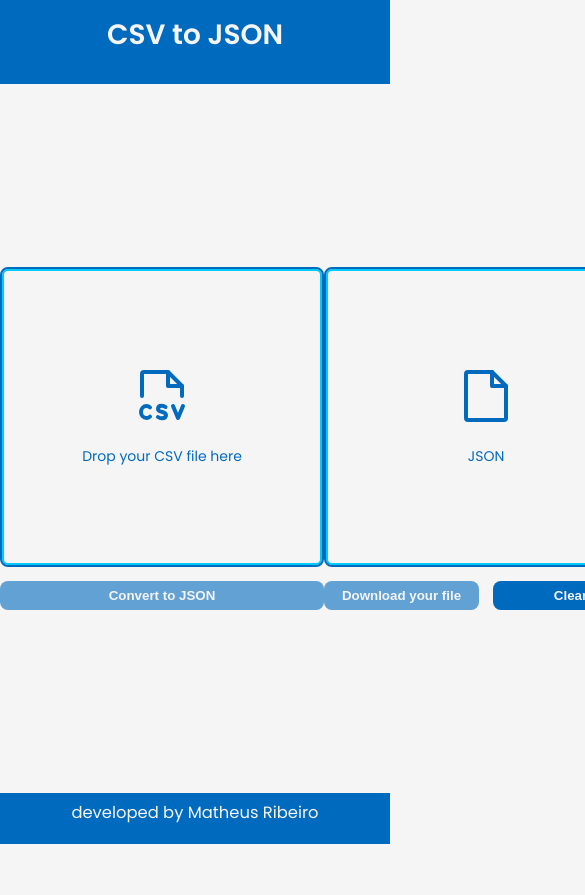
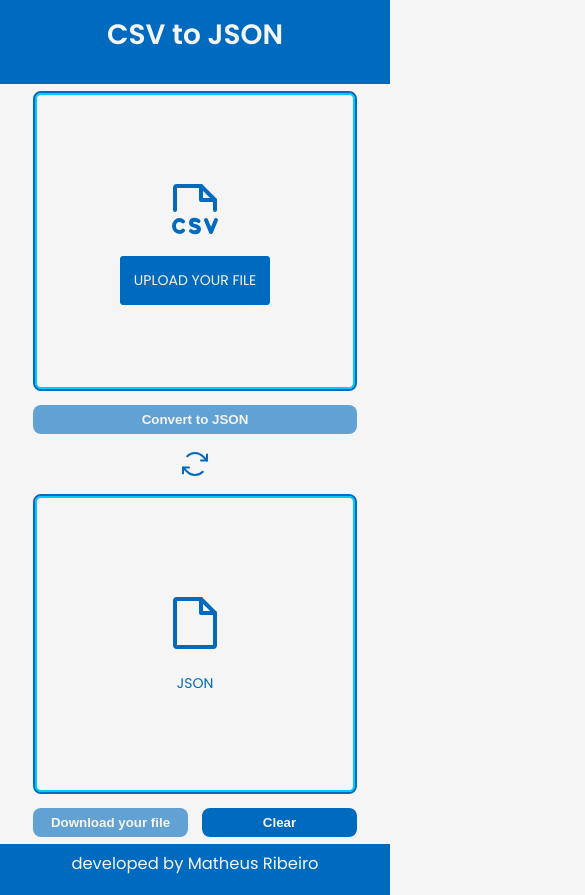
Before and after one commit to mdmath15/cvs-to-json-react, a Next.js app: page / in a window 390 px wide. Shown: the top 895 px of the page, 585 px wide, since content can reach past the window. Before the commit the page ends 844 px from the top, so only its background shows below. Built offline with nearby package versions, Linux system fonts and the light colour scheme.

Commit message:
feat: add mobile support

```diff
--- /dev/null
+++ b/src/hooks/useMedia.ts
@@ -0,0 +1,21 @@
+/* eslint-disable react-hooks/exhaustive-deps */
+import { useEffect, useState } from 'react'
+
+const useMedia = (media: string): boolean | null => {
+  const [match, setMatches] = useState<boolean | null>(null)
+
+  const changeMatch = () => {
+    const { matches } = window.matchMedia(media)
+    setMatches(matches)
+  }
+
+  useEffect(() => {
+    changeMatch()
+    window.addEventListener('resize', changeMatch)
+    return () => window.removeEventListener('resize', changeMatch)
+  }, [media])
+
+  return match
+}
+
+export default useMedia
--- a/src/pages/index.tsx
+++ b/src/pages/index.tsx
@@ -1,8 +1,18 @@
+/* eslint-disable react-hooks/exhaustive-deps */
 /* eslint-disable @next/next/no-page-custom-font */
 import Head from 'next/head'
 import { ArrowsClockwise, File, FileCsv } from 'phosphor-react'
 import { useEffect, useState } from 'react'
-import { ButtonsContainer, Container, Content, ContentCSV, Footer, Header, Main } from '../styles/styles'
+import useMedia from '../hooks/useMedia'
+import {
+  ButtonsContainer,
+  Container,
+  Content,
+  ContentCSV,
+  Footer,
+  Header,
+  Main
+} from '../styles/styles'
 
 const Home = () => {
   const [file, setFile] = useState<Blob | null>(null)
@@ -10,10 +20,9 @@ const Home = () => {
   const [csv, setCsv] = useState<string | null>(null)
   const [json, setJson] = useState<string | null>(null)
   const [highlighted, setHighlighted] = useState<boolean>(false)
+  const mobile = useMedia('(max-width: 740px)')
 
   useEffect(() => {
-    console.log(file)
-
     if (file) {
       const reader = new FileReader()
       reader.readAsText(file)
@@ -22,6 +31,12 @@ const Home = () => {
       }
     }
   }, [file])
+
+  const onChange = (e: any) => {
+    e.preventDefault()
+    setFile(e.target.files[0])
+    setFileName(e.target.files[0].name)
+  }
 
   const onDrop = (e: any) => {
     e.preventDefault()
@@ -99,8 +114,14 @@ const Home = () => {
             ) : (
               <>
                 <FileCsv size={64} color={'#006ABF'} />
-                <p>Drop your CSV file here</p>
+                {!mobile && <p>Drop your CSV file here</p>}
               </>
+            )}
+            {mobile && !csv && (
+              <div>
+                <label htmlFor='file'>Upload your file</label>
+                <input type='file' accept='.csv' name='file' id='file' onChange={onChange} />
+              </div>
             )}
           </ContentCSV>
           <button onClick={handle} disabled={file ? false : true}>
--- a/src/styles/styles.ts
+++ b/src/styles/styles.ts
@@ -25,6 +25,12 @@ export const Main = styled.main`
   justify-content: space-evenly;
   align-items: center;
   margin: 0 auto;
+
+  @media (max-width: 742px) {
+    flex-direction: column;
+    margin: .5rem 0;
+    gap: 1rem;
+  }
 `
 
 export const Container = styled.div`
@@ -64,6 +70,27 @@ export const ContentCSV = styled.div<HomeProps>`
     color: var(--blue);
     padding: 0.25rem;
     margin-top: ${(props) => (props.csv ? '0' : '1rem')};
+  }
+
+  input {
+    display: none;
+  }
+
+  label {
+    padding: 1rem 1rem;
+    margin-top: 1rem;
+    background-color: var(--blue);
+    color: var(--white);
+    text-transform: uppercase;
+    text-align: center;
+    display: block;
+    border-radius: 4px;
+    box-shadow: inset 0 0 0 2px var(--blue);
+    cursor: pointer;
+
+    &:active {
+      box-shadow: inset 0 0 0 2px var(--lightblue);
+    }
   }
 `
 
```
